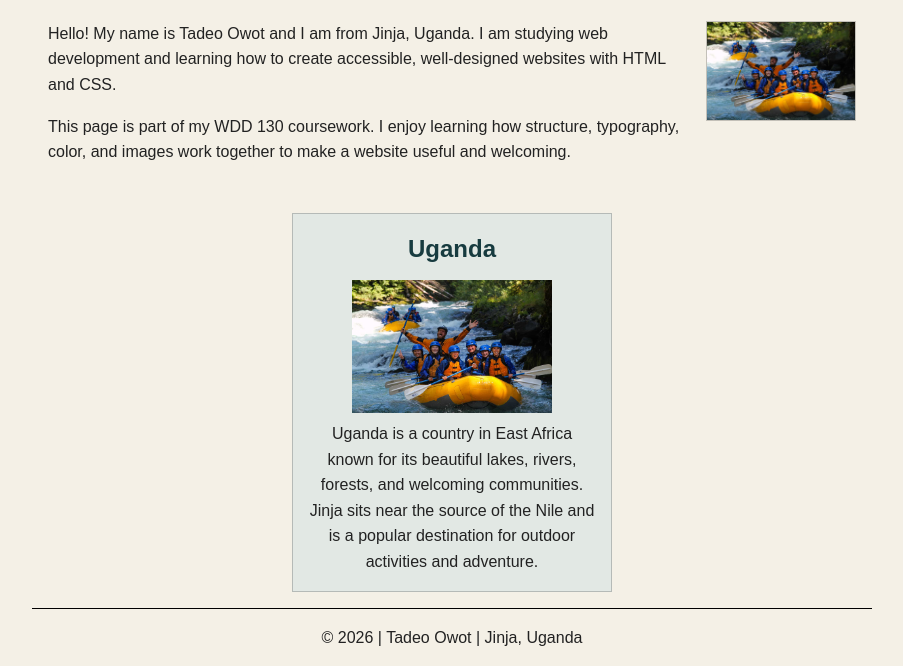
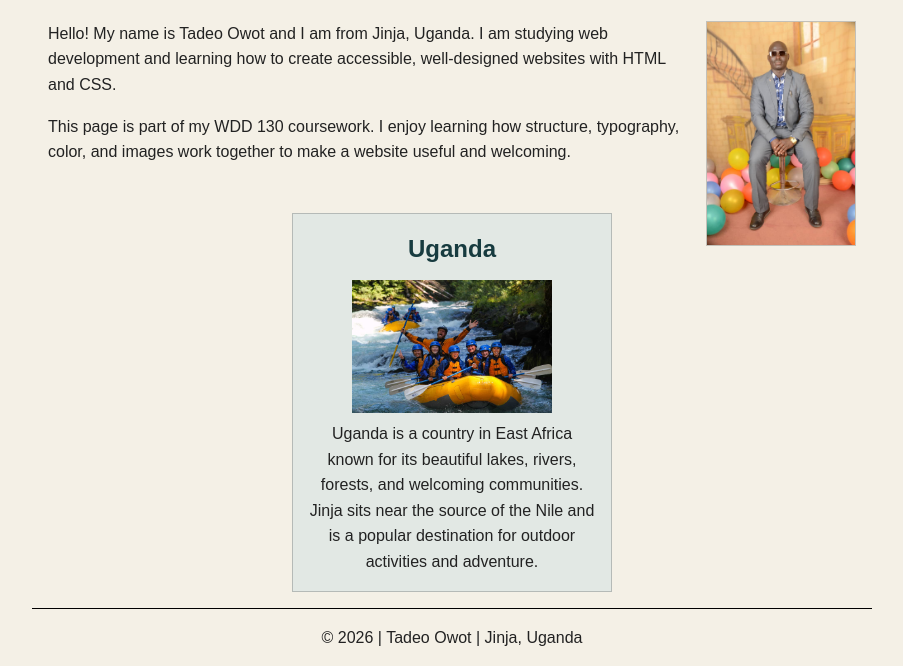
Before and after one commit to 4maramans-glitch/wdd130, a plain HTML site: page index.html in a window 1280 px wide. Shown: the part 154-820 px from the top of the page, without its empty margins (188-1091 px from the left). Drawn offline with Linux system fonts and the light colour scheme.

Commit message:
Use personal profile image on home page

```diff
--- a/index.html
+++ b/index.html
@@ -19,7 +19,7 @@
   </header>
   <main>
     <h1>Tadeo Owot | WDD 130</h1>
-    <img class="profile-image" src="images/rafting3.jpg" alt="A river landscape in Uganda">
+    <img class="profile-image" src="images/image.png" alt="Portrait of Tadeo Owot">
     <p>Hello! My name is Tadeo Owot and I am from Jinja, Uganda. I am studying web development and learning how to create accessible, well-designed websites with HTML and CSS.</p>
     <p>This page is part of my WDD 130 coursework. I enjoy learning how structure, typography, color, and images work together to make a website useful and welcoming.</p>
   </main>
```
Also changed, not shown: images/image.png (added).
